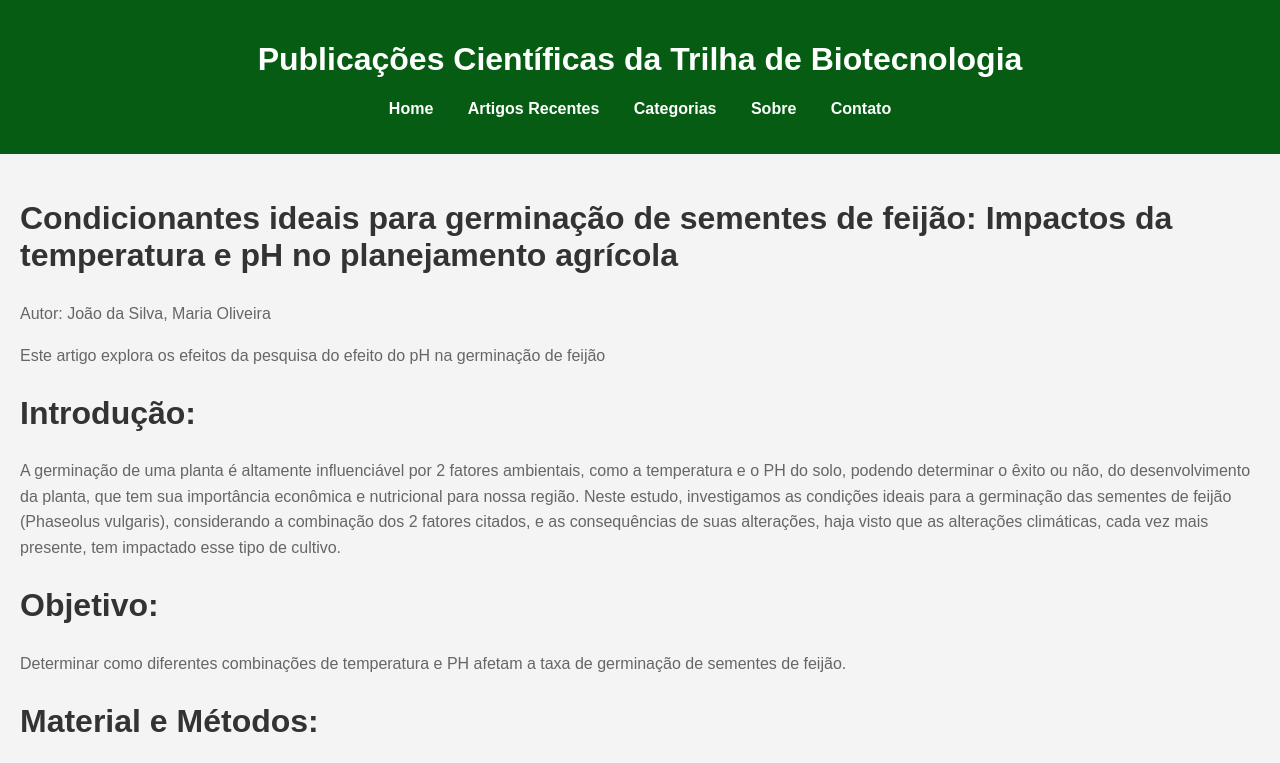
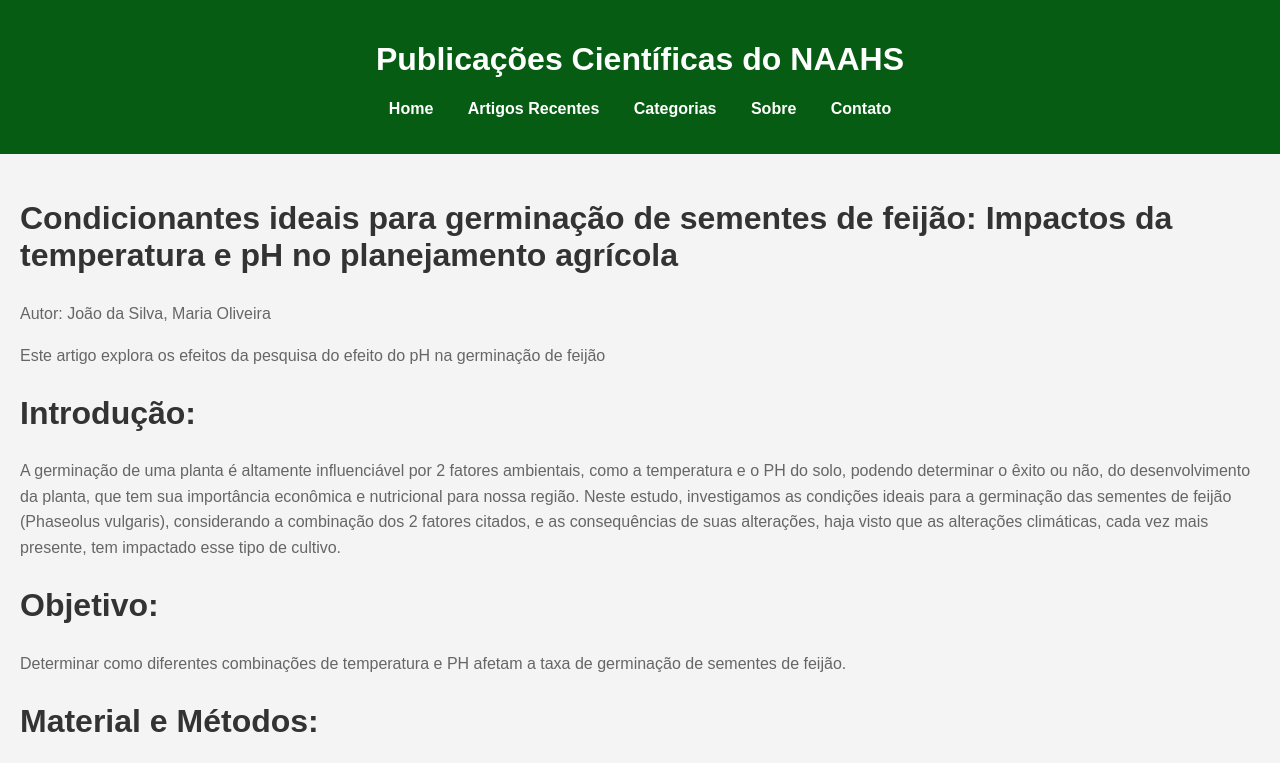
Before and after one commit to dmiralha/site-biotecnologia, a plain HTML site: page index.html in a window 1280 px wide. Shown: the top 763 px of the page. Drawn offline with Linux system fonts and the light colour scheme.

Commit message:
Update index.html

```diff
--- a/index.html
+++ b/index.html
@@ -11,7 +11,7 @@
     <!-- Cabeçalho -->
     <header>
         <div class="logo">
-            <h1>Publicações Científicas da Trilha de Biotecnologia</h1>
+            <h1>Publicações Científicas do NAAHS</h1>
         </div>
         <nav>
             <ul>
```
